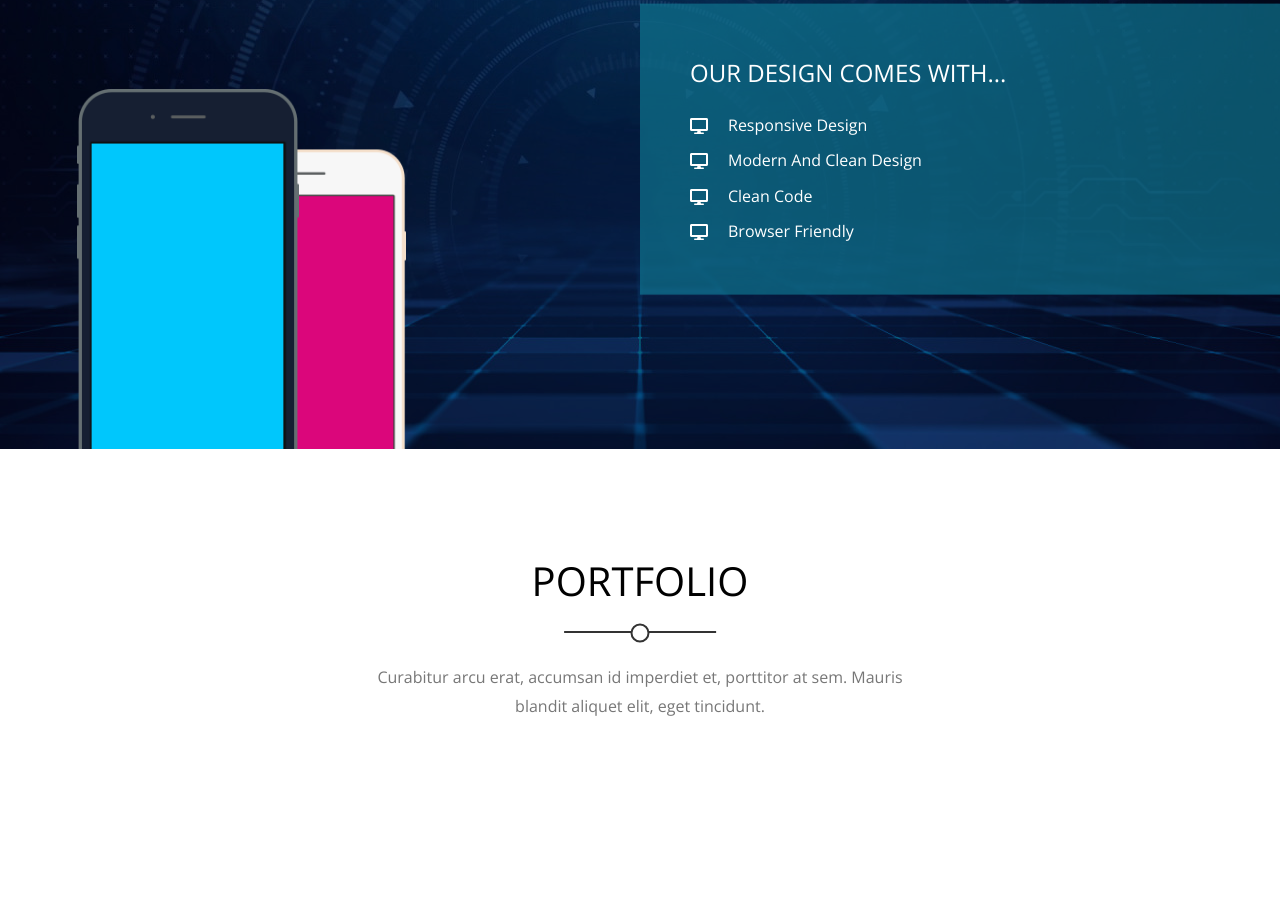
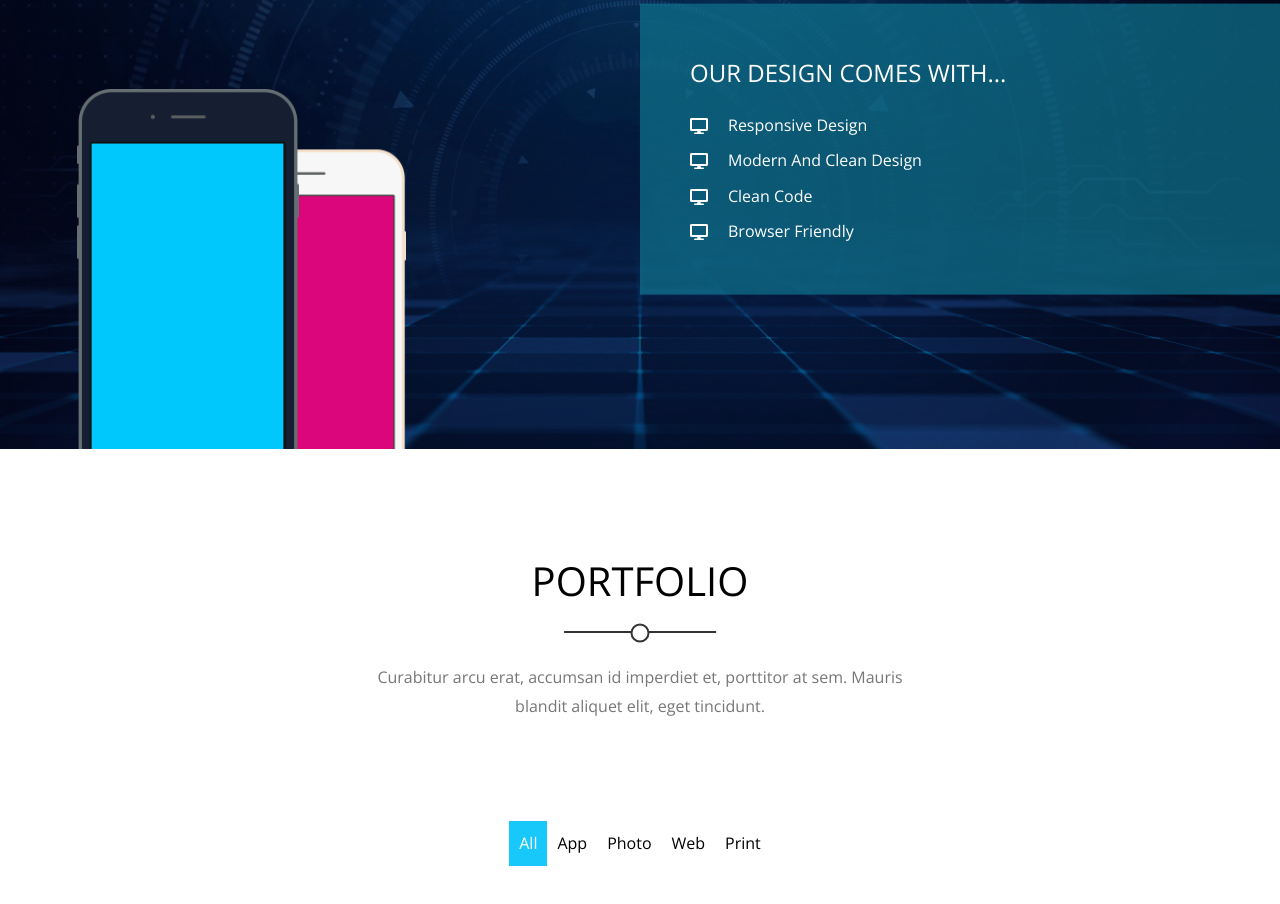
Before and after one commit to Obaadz/Kasper-Template, a plain HTML site: page index.html in a window 1280 px wide. Shown: the part 1715-2619 px from the top of the page. Before the commit the page ends 2536 px from the top, so only its background shows below. Drawn offline with nearby package versions, Linux system fonts and the light colour scheme.

Commit message:
styling portfolio section

```diff
--- a/css/style.css
+++ b/css/style.css
@@ -415,5 +415,19 @@ header .form::before {
 .design .content li + li {
   margin-top: 10px;
 }
+/* End Desgin */
 
-/* End Desgin */
+/* Start Portfolio */
+.portfolio .current {
+  display: flex;
+  justify-content: center;
+  margin-bottom: 50px;
+}
+.portfolio .current li {
+  padding: 10px;
+}
+.portfolio .current li.active {
+  background: var(--primaryColor);
+  color: white;
+}
+/* End Portfolio */
--- a/index.html
+++ b/index.html
@@ -143,6 +143,13 @@
                 </p>
             </div>
 
+            <ul class="current">
+                <li class="active">All</li>
+                <li>App</li>
+                <li>Photo</li>
+                <li>Web</li>
+                <li>Print</li>
+            </ul>
         </section>
     <!-- End Portfolio -->
 </body>
```
